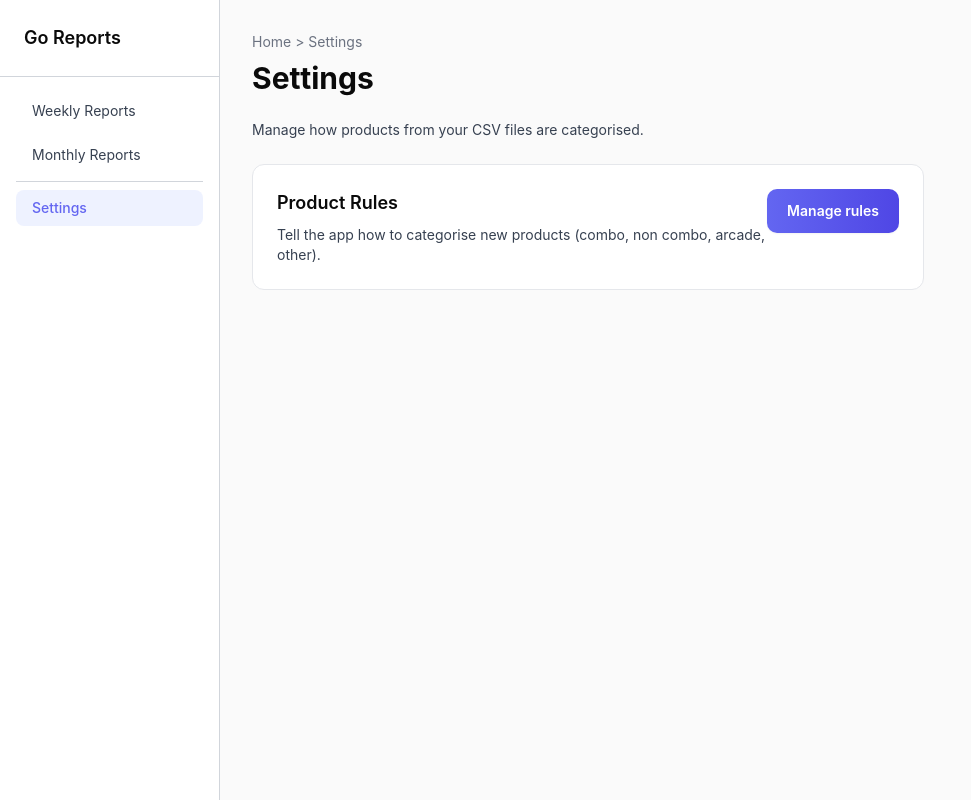
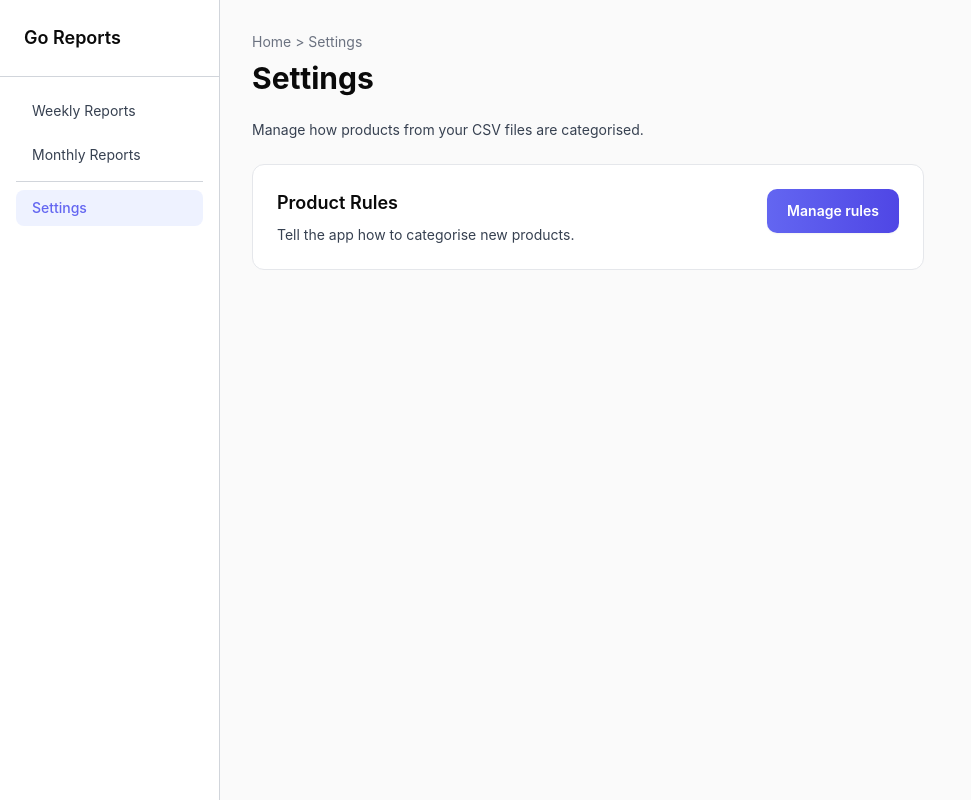
Before and after one commit to andrewferdinando/goreports, a Next.js app: page /settings in a window 1280 px wide. Shown: the whole page, without its empty margins (0-971 px from the left). Built offline with nearby package versions, Linux system fonts and the light colour scheme.

Commit message:
Remove category list from Product Rules card description

```diff
--- a/app/settings/page.tsx
+++ b/app/settings/page.tsx
@@ -19,7 +19,7 @@ export default function SettingsPage() {
           <div>
             <h2 className="text-lg font-semibold text-[#0A0A0A] mb-2">Product Rules</h2>
             <p className="text-sm text-[#374151]">
-              Tell the app how to categorise new products (combo, non combo, arcade, other).
+              Tell the app how to categorise new products.
             </p>
           </div>
           <Link href="/settings/product-rules">
```
